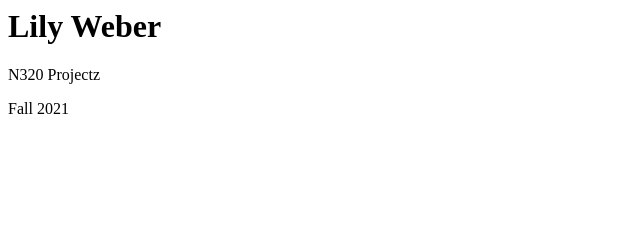
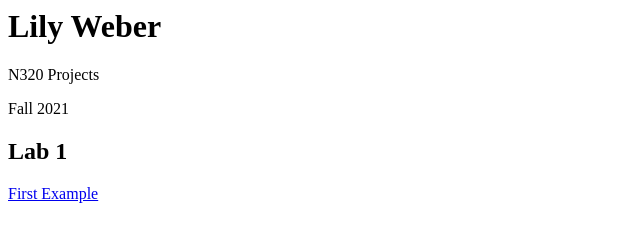
Before and after one commit to lilywebe/N320Fall2021, a plain HTML site: page index.html in a window 1280 px wide. Shown: the whole page, without its empty margins (0-640 px from the left). Drawn offline with Linux system fonts and the light colour scheme.

Commit message:
adding lab 1

```diff
--- a/index.html
+++ b/index.html
@@ -2,8 +2,11 @@
     <body>
 
 <h1>Lily Weber</h1>
-<p>N320 Projectz</p>
+<p>N320 Projects</p>
 <p>Fall 2021</p>
+
+<h2>Lab 1</h2>
+<p> <a href="Labs/lab1/index.html">First Example</a></p>
 
     </body>
 </html>
```
Also changed, not shown: Labs/lab1/index.html (added, +5 -0 lines).
